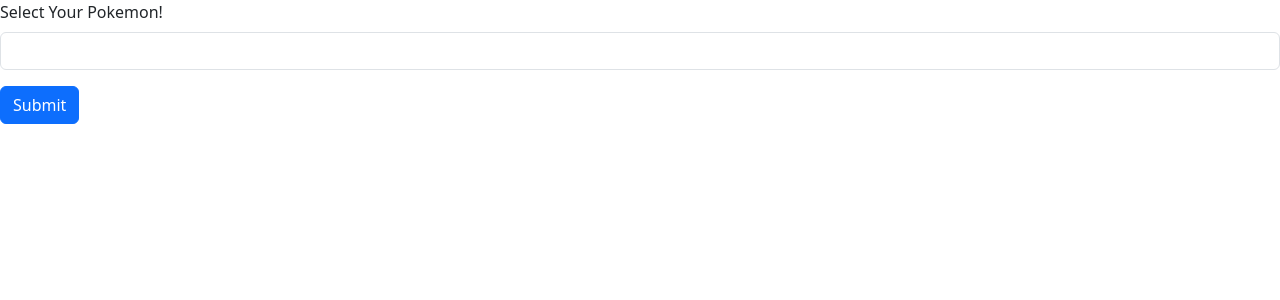
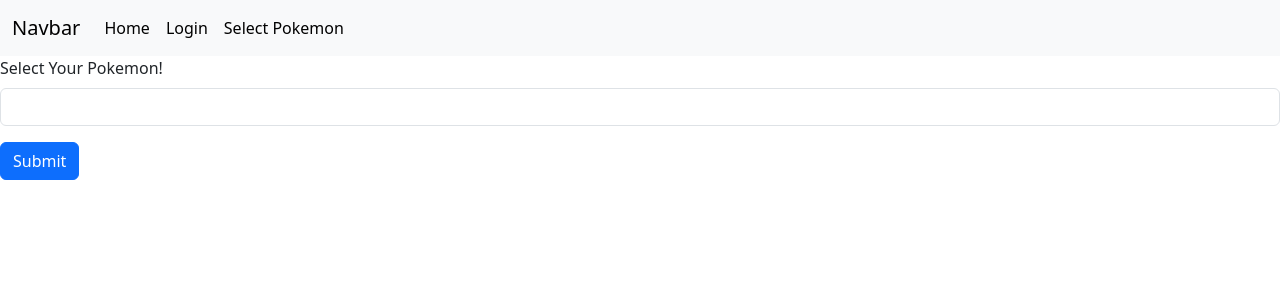
Before and after one commit to tezcorp67/PokemonApp, a Flask app: page /pokemon in a window 1280 px wide. Shown: the top 300 px of the page. Run offline with Flask 3, Linux system fonts and the light colour scheme.

Commit message:
Multipage App

```diff
--- a/Flask_app/app.py
+++ b/Flask_app/app.py
@@ -1,69 +1 @@
-from flask import Flask, request, render_template
-import requests
-
-
-app = Flask(__name__)
-
-@app.route('/')
-def hello_thieves():
-    return "<p> Hello Thieves!! </p>"
-
-@app.route('/user/<name>')
-def user(name):
-    return f'Hello {name}'
-
-@app.route('/login', methods=['GET', 'POST'])
-def login():
-    if request.method == 'POST':
-        email = request.form.get('email')
-        password = request.form.get('password')
-        return f'{email} {password}'
-    else:
-        return render_template('login.html')
-
-def poke_dic(pokemons):
-    pokemon_dictionary = []
-    for pokemon in pokemons:
-        pokemon_dict = getPokenInfo(pokemon)
-        pokemon_dictionary.append(pokemon_dict)
-        # print(f"Name: {pokemon_dict['name']} \nAbility: {pokemon_dict['abilitiy']} \nBase Experience: {pokemon_dict['base_exp']}\n Sprite: {pokemon_dict['sprite_url']}\n")
-    return pokemon_dictionary
-
-def getPokenInfo(pokemon):
-    url = f'https://pokeapi.co/api/v2/pokemon/{pokemon}'
-    response = requests.get(url)
-    if response.ok:
-        data = response.json()
-        # pokemon_dict = poke_dic(data)
-        # print(f"Name: {pokemon_dict['name']} \nAbility: {pokemon_dict['abilities'][0]['ability']['name']} \nBase Experience: {pokemon_dict['base_xp']}\n")
-        return {
-            "name": data['name'],
-            "abilitiy": data['abilities'][0]['ability']['name'],
-            "base_exp": data['base_experience'],
-            "sprite_url": data['sprites']['back_default']
-        }
-
-
-@app.route('/pokemon', methods=['GET', 'POST'])
-def pokemon():
-    if request.method == 'POST':
-        pokemons = requests.form.get('pokemon')
-        poke_dic(pokemons)
-        return render_template('pokemon.html', pokemons=pokemons)
-    else:
-        return render_template('pokemon.html')
-
-
-
-
-#         }
-#     return {}
-
-# poke_dic([5,1])
-
-# @app.route('/pokemon', methods=['GET', 'POST'])
-# def pokemon():
-#     if requests.method == 'POST':
-#         return 'Something'
-#     else:
-#         return render_template('login.html')
+from app import app
--- /dev/null
+++ b/Flask_app/app/routes.py
@@ -0,0 +1,52 @@
+from flask import request, render_template
+import requests
+from app import app
+from .forms import PokeForm
+
+
+@app.route('/')
+def hello_thieves():
+    return render_template('home.html')
+
+@app.route('/user/<name>')
+def user(name):
+    return f'Hello {name}'
+
+@app.route('/login', methods=['GET', 'POST'])
+def login():
+    form = PokeForm()
+    if request.method == 'POST' and form.validate_on_submit():
+        email = form.email.data
+        password = form.password.data
+        return f'{email} {password}'
+    else:
+        return render_template('login.html', form=form)
+
+def poke_dic(pokemons):
+    pokemon_dictionary = []
+    for pokemon in pokemons:
+        pokemon_dict = getPokenInfo(pokemon)
+        pokemon_dictionary.append(pokemon_dict)
+    return pokemon_dictionary
+
+def getPokenInfo(pokemon):
+    url = f'https://pokeapi.co/api/v2/pokemon/{pokemon}'
+    response = requests.get(url)
+    if response.ok:
+        data = response.json()
+        return {
+            "name": data['name'],
+            "abilitiy": data['abilities'][0]['ability']['name'],
+            "base_exp": data['base_experience'],
+            "sprite_url": data['sprites']['back_default']
+        }
+
+
+@app.route('/pokemon', methods=['GET', 'POST'])
+def pokemon():
+    if request.method == 'POST':
+        pokemon = request.form.get('pokemon')
+        getPokenInfo(pokemon)
+        return render_template('pokemon.html', pokemon=pokemon)
+    else:
+        return render_template('pokemon.html')
--- /dev/null
+++ b/Flask_app/app/templates/includes/nav.html
@@ -0,0 +1,21 @@
+<nav class="navbar navbar-expand-lg bg-body-tertiary">
+    <div class="container-fluid">
+      <a class="navbar-brand" href="#">Navbar</a>
+      <button class="navbar-toggler" type="button" data-bs-toggle="collapse" data-bs-target="#navbarNav" aria-controls="navbarNav" aria-expanded="false" aria-label="Toggle navigation">
+        <span class="navbar-toggler-icon"></span>
+      </button>
+      <div class="collapse navbar-collapse" id="navbarNav">
+        <ul class="navbar-nav">
+          <li class="nav-item">
+            <a class="nav-link active" aria-current="page" href="/">Home</a>
+          </li>
+          <li class="nav-item">
+            <a class="nav-link active" href="/login">Login</a>
+          </li>
+          <li class="nav-item">
+            <a class="nav-link active" href="/pokemon">Select Pokemon</a>
+          </li>
+        </ul>
+      </div>
+    </div>
+  </nav>
--- a/Flask_app/templates/pokemon.html
+++ b/Flask_app/app/templates/pokemon.html
@@ -5,6 +5,7 @@
 {%endblock%}
 
 {%block content%}
+{%include './includes/nav.html'%}
 <form method="POST">
     <div class="mb-3">
       <label for="pokemon" class="form-label">Select Your Pokemon!</label>
--- /dev/null
+++ b/Flask_app/config.py
@@ -0,0 +1,6 @@
+import os
+
+class Config():
+    FLASK_DEBUG = os.environ.get('FLASK_DEBUG')
+    FLASK_APP = os.environ.get('FLASK_APP')
+    SECRET_KEY = os.environ.get('SECRET_KEY')
--- a/Flask_app/requirments.txt
+++ b/Flask_app/requirements.txt
@@ -9,6 +9,7 @@
 decorator==5.1.1
 executing==2.0.1
 Flask==3.0.2
+Flask-WTF==1.2.1
 idna==3.6
 ipykernel==6.29.0
 ipython==8.20.0
@@ -28,6 +29,7 @@
 pure-eval==0.2.2
 Pygments==2.17.2
 python-dateutil==2.8.2
+python-dotenv==1.0.1
 pywin32==306
 pyzmq==25.1.2
 requests==2.31.0
@@ -38,3 +40,4 @@
 urllib3==2.2.0
 wcwidth==0.2.13
 Werkzeug==3.0.1
+WTForms==3.1.2
```
Also changed, not shown: Flask_app/app/__init__.py (added, +7 -0 lines), Flask_app/app/templates/home.html (added, +11 -0 lines), Flask_app/app/templates/login.html (renamed from Flask_app/templates/login.html, +4 -3 lines), Flask_app/app/forms.py (renamed from Flask_app/forms.py), Flask_app/app/templates/base.html (renamed from Flask_app/templates/base.html), 2 other files.
